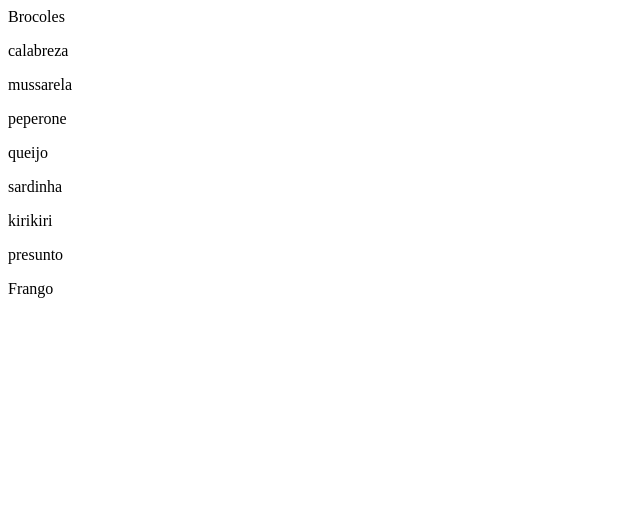
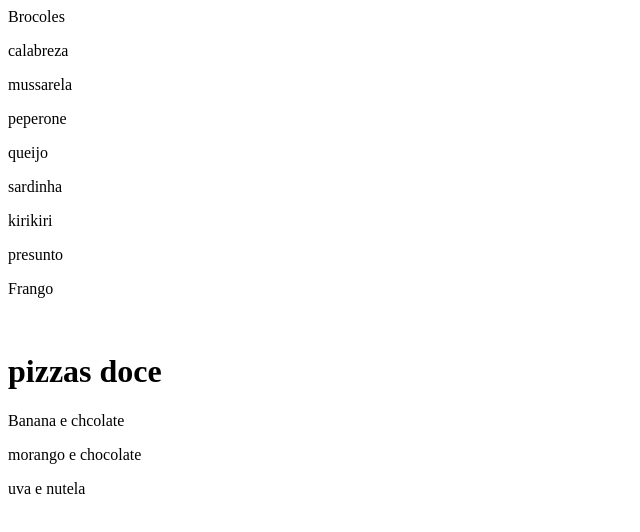
Before and after one commit to Artorias3211/Artorias, a plain HTML site: page Treinando Gitgub/index.html in a window 1280 px wide. Shown: the whole page, without its empty margins (0-640 px from the left). Drawn offline with Linux system fonts and the light colour scheme.

Commit message:
adicionei pizzas doces

```diff
--- a/Treinando Gitgub/index.html
+++ b/Treinando Gitgub/index.html
@@ -13,6 +13,12 @@
     <p>sardinha</p>
     <p>kirikiri</p>
     <p>presunto</p>
-    <p>Frango</p>
+    <p>Frango</p> <br>
+
+    <h1>pizzas doce</h1>
+
+    <p>Banana e chcolate</p>
+    <p>morango e chocolate</p>
+    <p>uva e nutela</p>
 </body>
 </html>
```
